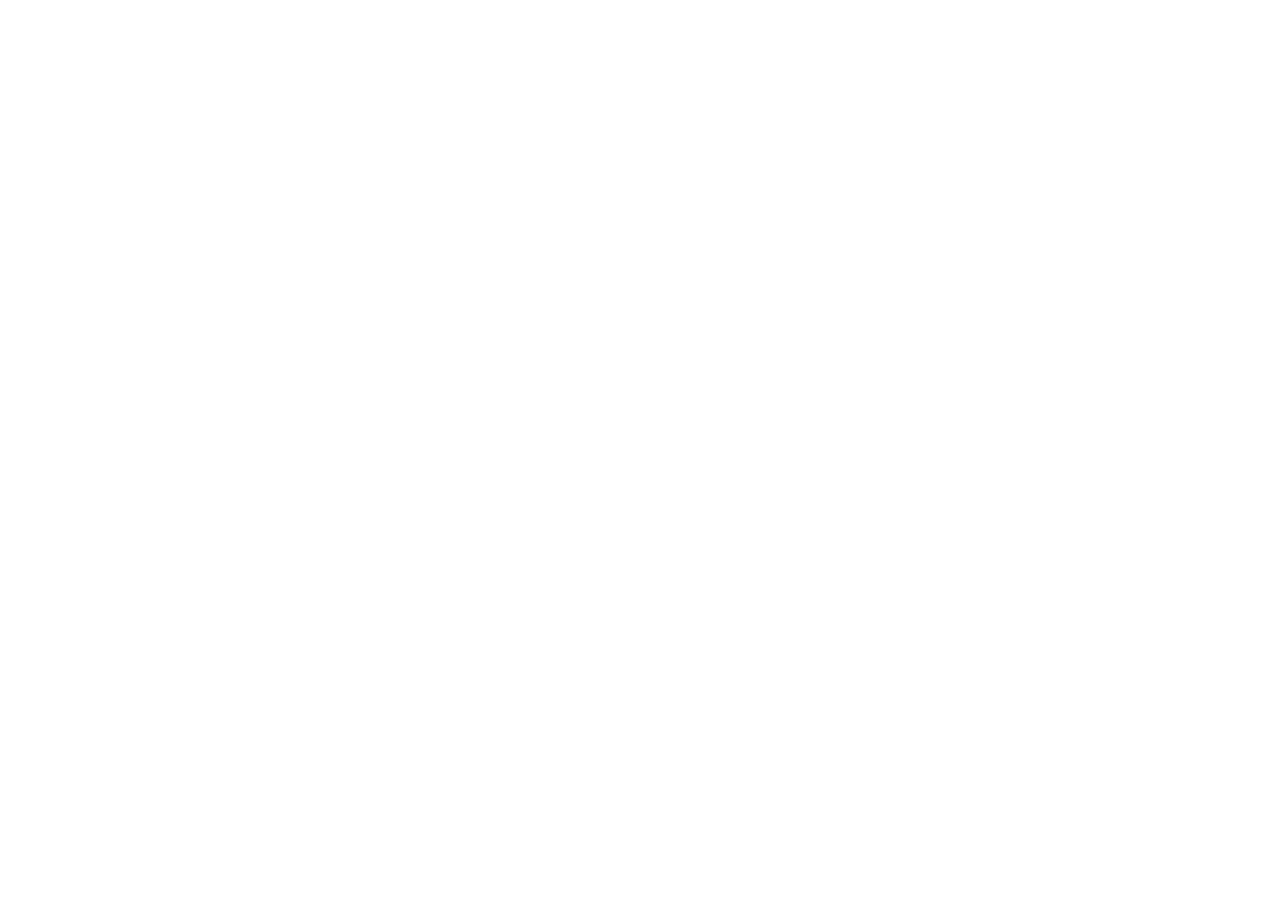
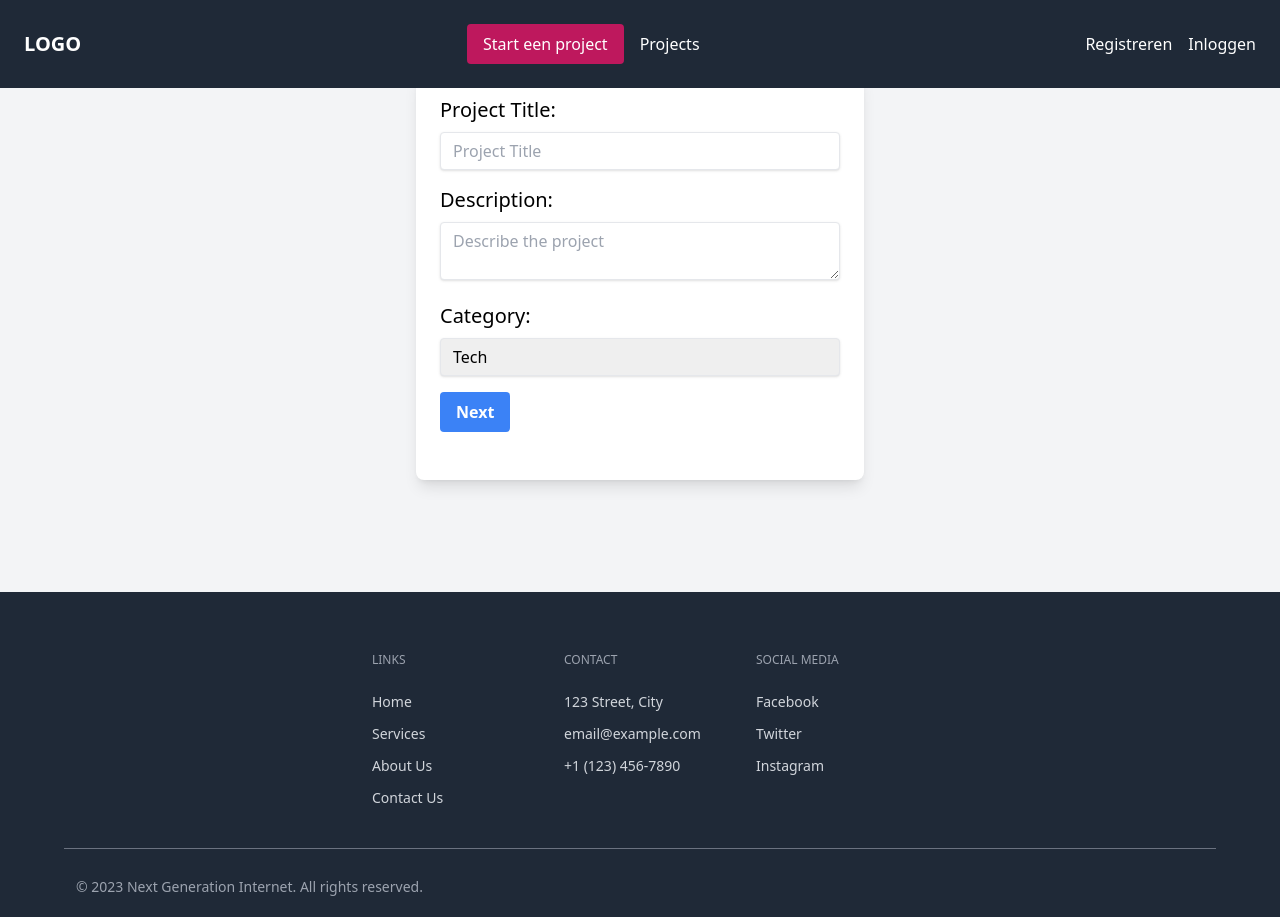
Before and after one commit to HAN-AIM-CMD-WG/Inclusive-Design, a React (Create React App) app in the folder frontend/: page /create-project in a window 1280 px wide. Before the commit this address had no page. Before the commit the page ends 800 px from the top, so only its background shows below. Built offline with nearby package versions, Linux system fonts and the light colour scheme.

Commit message:
Create project

```diff
--- a/frontend/src/App.js
+++ b/frontend/src/App.js
@@ -2,6 +2,7 @@ import React from 'react'
 import { BrowserRouter, Routes, Route } from 'react-router-dom'
 import Home from './pages/Home'
 import Profile from './pages/Profile'
+import CreateProjectPage from './components/CreateProject'
 
 const App = () => {
   return (
@@ -9,6 +10,7 @@ const App = () => {
       <Routes>
         <Route path="/" element={<Home />} />
         <Route path="/profile" element={<Profile />} />
+        <Route path="/create-project" element={<CreateProjectPage />} />
       </Routes>
     </BrowserRouter>
   )
--- /dev/null
+++ b/frontend/src/components/CreateProject.js
@@ -0,0 +1,149 @@
+import React, { useState } from 'react'
+import Navbar from '../components/SecNavbar'
+import Footer from '../components/Footer'
+// import { useMediaQuery } from 'react-responsive'
+import '../css/home.css'
+
+const CreateProjectPage = () => {
+  // const isDesktopOrLaptop = useMediaQuery({
+  //   query: '(min-device-width: 1224px)'
+  // })
+
+  const [projectDetails, setProjectDetails] = useState({
+    title: '',
+    description: '',
+    category: '',
+    image: null
+  })
+
+  const [currentStep, setCurrentStep] = useState(1)
+
+  const handleSubmit = () => {
+    // Logic to send project details to the server
+    // Here, you can integrate your API endpoint
+  }
+
+  const handleImageChange = (e) => {
+    const file = e.target.files[0]
+    if (file) {
+      const reader = new FileReader()
+      reader.readAsDataURL(file)
+      reader.onloadend = () => {
+        setProjectDetails((prev) => ({
+          ...prev,
+          image: reader.result
+        }))
+      }
+    }
+  }
+
+  return (
+    <div className="flex flex-col min-h-screen bg-gray-100">
+      <Navbar customClass='w-full z-50 absolute ' />
+
+      {/* Form Section */}
+      <div className="flex flex-col items-center justify-center p-8 space-y-8 w-full text-black mt-10">
+        <div className="bg-white p-6 rounded-lg shadow-lg w-full max-w-md">
+
+          {currentStep === 1 && (
+            <form onSubmit={(e) => {
+              e.preventDefault()
+              setCurrentStep(2)
+            }}>
+              {/* Project Title */}
+              <div className="mb-4">
+                <label className="block text-xl mb-2" htmlFor="title">
+                  Project Title:
+                </label>
+                <input
+                  className="shadow appearance-none border rounded w-full py-2 px-3 leading-tight focus:outline-none focus:shadow-outline"
+                  id="title"
+                  type="text"
+                  placeholder="Project Title"
+                  value={projectDetails.title}
+                  onChange={(e) => setProjectDetails((prev) => ({ ...prev, title: e.target.value }))}
+                />
+              </div>
+              {/* Project Description */}
+              <div className="mb-4">
+                <label className="block text-xl mb-2" htmlFor="description">
+                  Description:
+                </label>
+                <textarea
+                  className="shadow appearance-none border rounded w-full py-2 px-3 leading-tight focus:outline-none focus:shadow-outline"
+                  id="description"
+                  placeholder="Describe the project"
+                  value={projectDetails.description}
+                  onChange={(e) => setProjectDetails((prev) => ({ ...prev, description: e.target.value }))}
+                ></textarea>
+              </div>
+              {/* Project Category */}
+              <div className="mb-4">
+                <label className="block text-xl mb-2" htmlFor="category">
+                  Category:
+                </label>
+                <select
+                  className="shadow appearance-none border rounded w-full py-2 px-3 leading-tight focus:outline-none focus:shadow-outline"
+                  id="category"
+                  value={projectDetails.category}
+                  onChange={(e) => setProjectDetails((prev) => ({ ...prev, category: e.target.value }))}
+                >
+                  <option value="Tech">Tech</option>
+                  <option value="Health">Health</option>
+                  <option value="Education">Education</option>
+                </select>
+              </div>
+              <button
+                type="submit"
+                className="bg-blue-500 hover:bg-blue-700 text-white font-bold py-2 px-4 rounded focus:outline-none focus:shadow-outline"
+              >
+                Next
+              </button>
+            </form>
+          )}
+
+          {currentStep === 2 && (
+            <div className="flex flex-col items-center">
+              <label className="block text-xl mb-2" htmlFor="imageUpload">
+              </label>
+              <input
+                type="file"
+                id="imageUpload"
+                onChange={handleImageChange}
+              />
+              {projectDetails.image && (
+                <img src={projectDetails.image} alt="Uploaded Preview" className="mt-4 rounded-md" />
+              )}
+              <button
+                type="button"
+                onClick={handleSubmit}
+                className="bg-blue-500 hover:bg-blue-700 text-white font-bold py-2 px-4 rounded focus:outline-none focus:shadow-outline mt-4"
+              >
+                Submit Project
+              </button>
+            </div>
+          )}
+
+          <div className="flex justify-between mt-6">
+            {currentStep > 1 && (
+              <button
+                onClick={() => setCurrentStep(currentStep - 1)}
+                className="bg-blue-500 hover:bg-blue-700 text-white font-bold py-2 px-4 rounded focus:outline-none focus:shadow-outline"
+              >
+                Previous
+              </button>
+            )}
+          </div>
+
+        </div>
+      </div>
+
+      {/* Footer Section */}
+      <div className="mt-10 w-full">
+        <Footer />
+      </div>
+    </div>
+  )
+}
+
+export default CreateProjectPage
```
